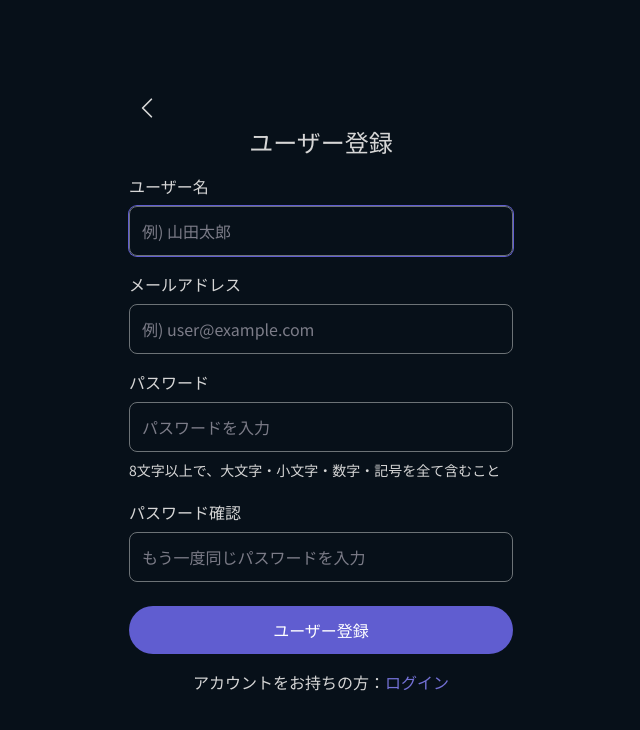
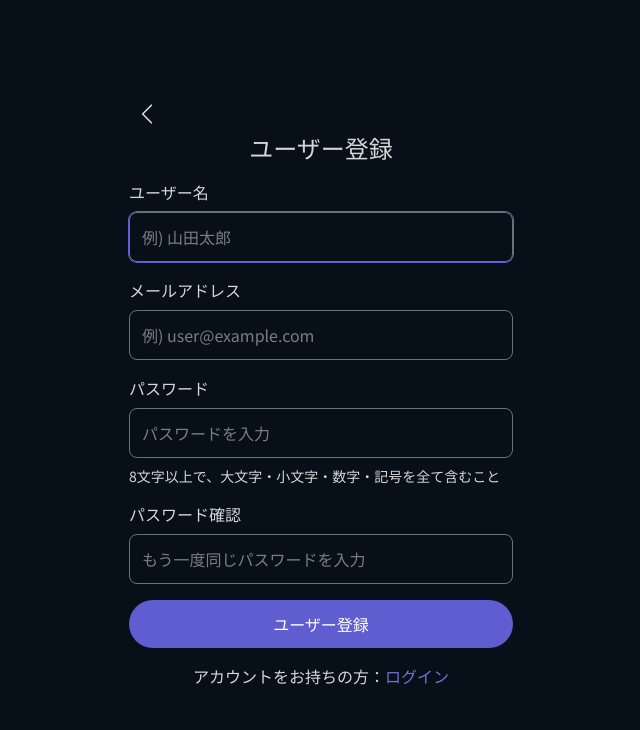
Before and after one commit to nozumi-kita/app_buy_or_bye, a Laravel app: page /register in a window 1280 px wide. Shown: the top 730 px of the page, without its empty margins (319-959 px from the left). Run offline with Laravel 12, Linux system fonts and the light colour scheme; style sheets or scripts are compiled from the project's sources.

Commit message:
refactor: ユーザー登録画面の入力欄の余白を親要素のgapで指定するよう変更

```diff
--- a/resources/views/auth/register.blade.php
+++ b/resources/views/auth/register.blade.php
@@ -25,8 +25,8 @@
             <div class="mx-4 md:mx-6">
                 <form class="flex flex-col gap-4" method="POST" action="{{ route('register') }}">
                     @csrf
-                    <div>
-                        <label class="block mb-2" for="name">ユーザー名</label>
+                    <div class="flex flex-col gap-2">
+                        <label for="name">ユーザー名</label>
                         <x-element.input
                             name="name"
                             autocomplete="name"
@@ -34,10 +34,10 @@
                             autofocus
                             required
                         />
-                        <x-element.input-error name="name" class="mt-2" />
+                        <x-element.input-error name="name" />
                     </div>
-                    <div>
-                        <label class="block mb-2" for="email">メールアドレス</label>
+                    <div class="flex flex-col gap-2">
+                        <label for="email">メールアドレス</label>
                         <x-element.input
                             name="email"
                             type="email"
@@ -45,10 +45,10 @@
                             placeholder="例) user@example.com"
                             required
                         />
-                        <x-element.input-error name="email" class="mt-2" />
+                        <x-element.input-error name="email" />
                     </div>
-                    <div class="mb-1">
-                        <label class="block mb-2" for="password">パスワード</label>
+                    <div class="flex flex-col gap-2">
+                        <label for="password">パスワード</label>
                         <x-element.input
                             name="password"
                             type="password"
@@ -56,11 +56,11 @@
                             placeholder="パスワードを入力"
                             required
                         />
-                        <p class="text-sm mt-2">8文字以上で、大文字・小文字・数字・記号を全て含むこと</p>
-                        <x-element.input-error name="password" class="mt-2" />
+                        <p class="text-sm">8文字以上で、大文字・小文字・数字・記号を全て含むこと</p>
+                        <x-element.input-error name="password" />
                     </div>
-                    <div class="mb-2">
-                        <label class="block mb-2" for="password_confirmation">パスワード確認</label>
+                    <div class="flex flex-col gap-2">
+                        <label for="password_confirmation">パスワード確認</label>
                         <x-element.input
                             name="password_confirmation"
                             type="password"
```
